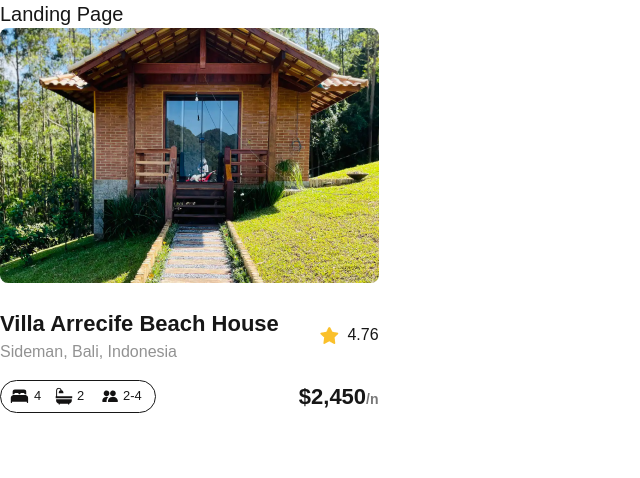
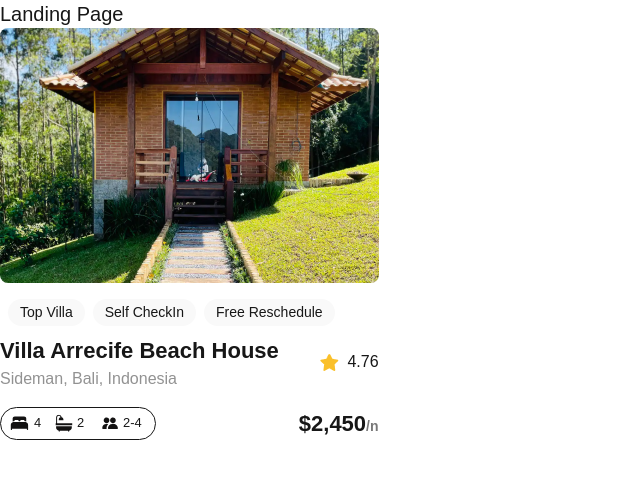
Before and after one commit to Salomegit/alx-project-0x00-setup, a Next.js app in the folder alx-project-0x00/: page /landing in a window 1280 px wide. Shown: the top 478 px of the page, without its empty margins (0-640 px from the left). Built offline with nearby package versions, Linux system fonts and the light colour scheme.

Commit message:
props added

```diff
--- a/alx-project-0x00/components/Card.tsx
+++ b/alx-project-0x00/components/Card.tsx
@@ -11,9 +11,9 @@ const Card: React.FC = () => {
     <div className="h-[422px] w-[378.56px] cursor-pointer hover:shadow-md hover:rounded-lg ">
       <Image className="rounded-lg" src={HOUSE_IMAGE} width={378.56} height={299.37} alt="house image" />
       <div className="p-2 flex gap-2 mt-2">
-        {/* <Pill title="Top Villa" />
+        <Pill title="Top Villa" />
         <Pill title="Self CheckIn" />
-        <Pill title="Free Reschedule" /> */}
+        <Pill title="Free Reschedule" />
       </div>
       <div className="flex items-center justify-between">
         <div>
--- a/alx-project-0x00/components/Pill.tsx
+++ b/alx-project-0x00/components/Pill.tsx
@@ -1,7 +1,8 @@
-const Pill: React.FC = () => {
+import { PillProps } from "@/interfaces";
+const Pill: React.FC<PillProps> = ({title}) => {
   return (
     <div className=" flex justify-center  items-center bg-[#F9F9F9] px-3 w-auto h-[27px] rounded-full">
-      <p className=" text-sm ">Title</p>
+      <p className=" text-sm ">{title}</p>
     </div>
   )
 }
--- a/alx-project-0x00/interfaces/index.ts
+++ b/alx-project-0x00/interfaces/index.ts
@@ -0,0 +1,3 @@
+export interface PillProps {
+    title:string
+}
```
